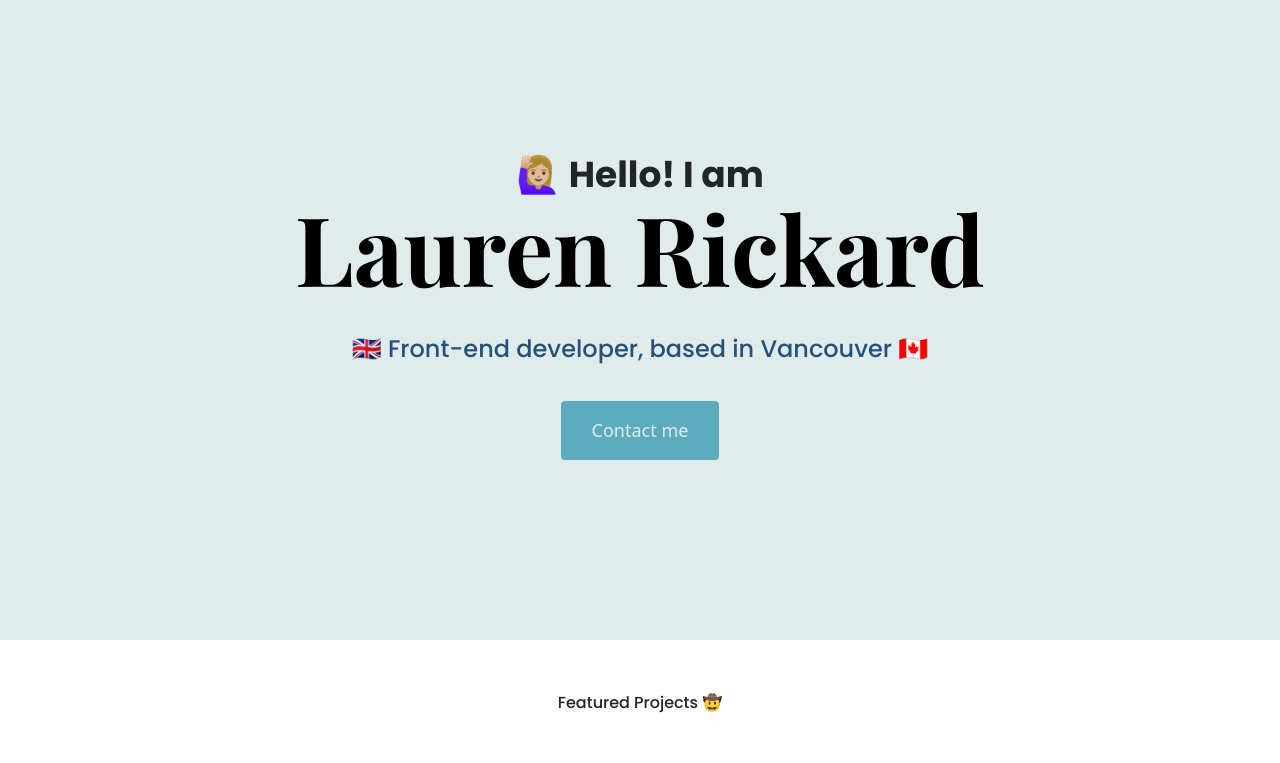
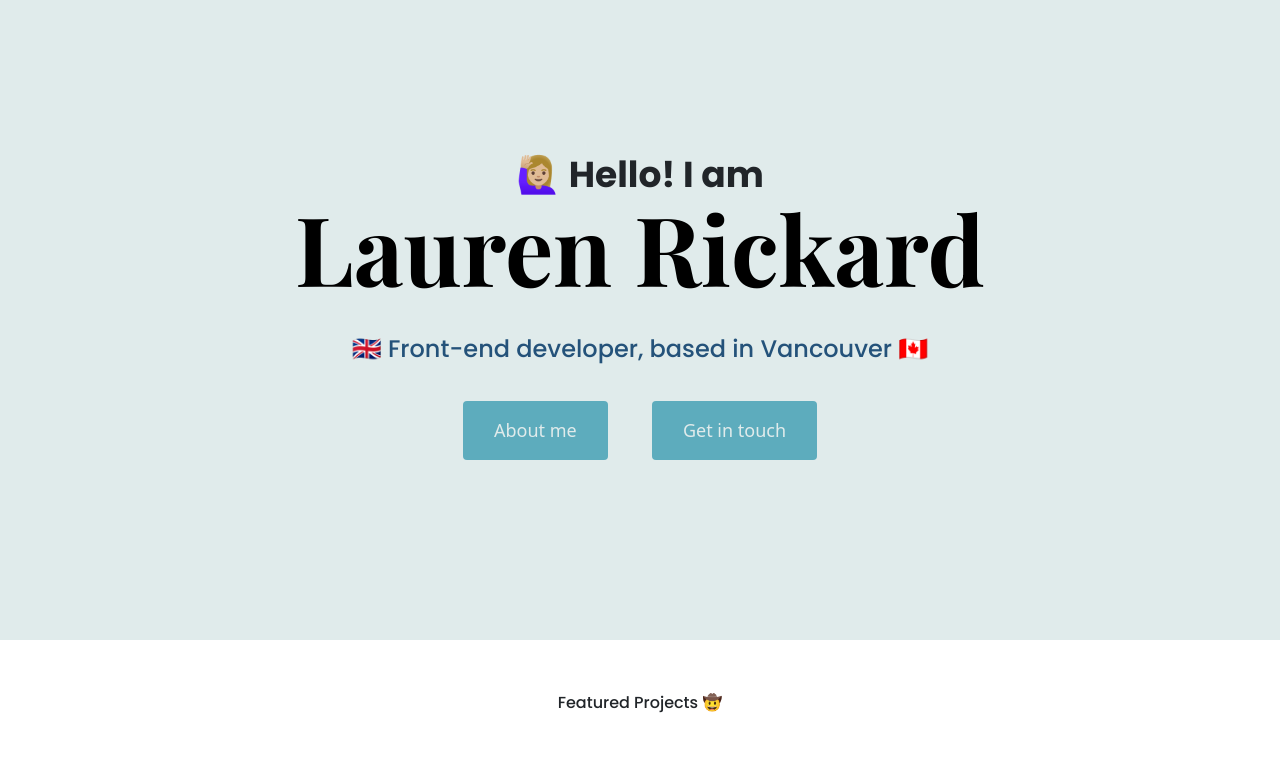
Before and after one commit to laurenhrickard/responsive-portfolio, a plain HTML site: page index.html in a window 1280 px wide. Shown: the top 763 px of the page. Drawn offline with nearby package versions, Linux system fonts and the light colour scheme.

Commit message:
Added button to about page on homepage

```diff
--- a/index.html
+++ b/index.html
@@ -32,7 +32,8 @@
       <h1>Lauren Rickard</h1>
       <h2>🇬🇧 Front-end developer, based in Vancouver 🇨🇦</h2>
 
-      <a href="#" class="btn btn-branding">Contact me</a>
+      <a href="/about.html" class="btn btn-branding">About me</a>
+      <a href="#" class="btn btn-branding">Get in touch</a>
     </div>
     <p class="text-center m-5">Featured Projects 🤠</p>
     <div class="container">
```
